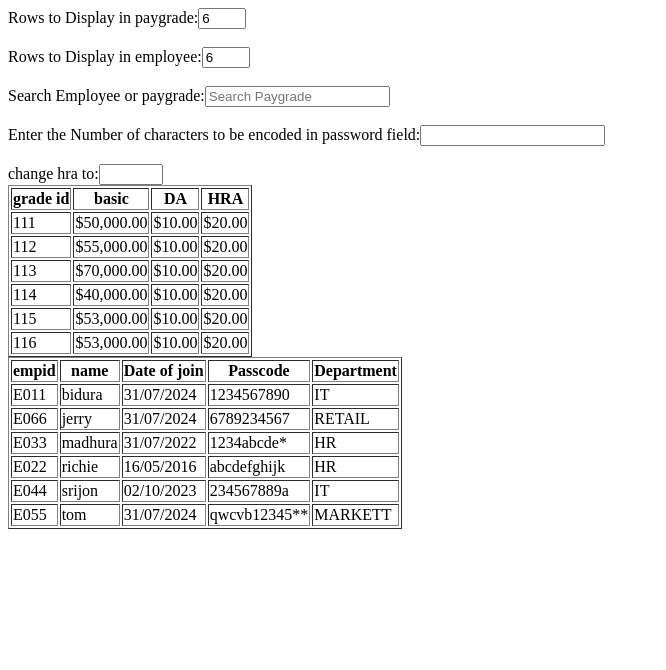
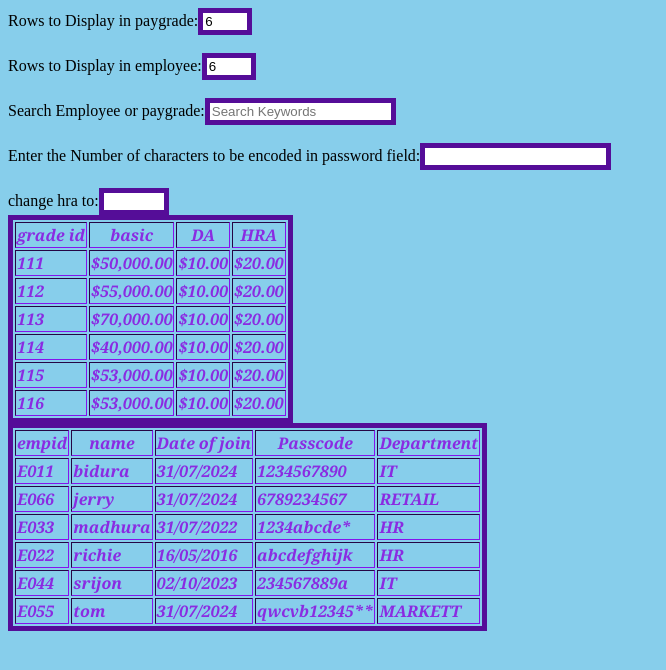
Before and after one commit to apoorva240/web_stack_development, a plain HTML site: page angularjs.html in a window 1280 px wide. Shown: the whole page, without its empty margins (0-666 px from the left). Drawn offline with nearby package versions, Linux system fonts and the light colour scheme.

Commit message:
Add files via upload

```diff
--- /dev/null
+++ b/angularjs.css
@@ -0,0 +1,11 @@
+table{
+    font-family: 'Georgia';
+    font-weight: bold;
+    font-style: oblique;
+    color:blueviolet;
+    border:5px solid rgb(85, 13, 152);
+}
+input
+{
+    border:5px solid rgb(85, 13, 152);
+}
--- a/angularjs.html
+++ b/angularjs.html
@@ -1,14 +1,14 @@
 <html lang="en">
 <head>
     <script src="https://ajax.googleapis.com/ajax/libs/angularjs/1.3.3/angular.min.js"></script>
-
+    <link rel="stylesheet" href="angularjs.css"/>
     <script src="json.js"></script>
 </head>
-<body ng-app="Payroll">
+<body bgcolor="skyblue" ng-app="Payroll">
     <div ng-controller="PayCtrl">
         Rows to Display in paygrade:<input type="number" step="1" min="0" max="6" ng-model="rowlimit"/><br><br>
         Rows to Display in employee:<input type="number" step="1" min="0" max="6" ng-model="rowlimit1"/><br><br>
-        Search Employee or paygrade:<input type="text" placeholder="Search Paygrade" ng-model="search"><br><br>
+        Search Employee or paygrade:<input type="text" placeholder="Search Keywords" ng-model="search"><br><br>
         Enter the Number of characters to be encoded in password field:<input type="text" value=0 ng-model="limit"/><br><br>
         change hra to:<input type="number" min="0" max=100 ng-model="limit2"/>
 
--- a/json.js
+++ b/json.js
@@ -14,7 +14,7 @@ angular.module("Payroll",[])
 {
    return function(input,option)
    {
-     if(isNaN(option) || option=="")
+     if(isNaN(option) || option==""||option==null)
      return  input;
      else
      return "value changed to " + option;
```
